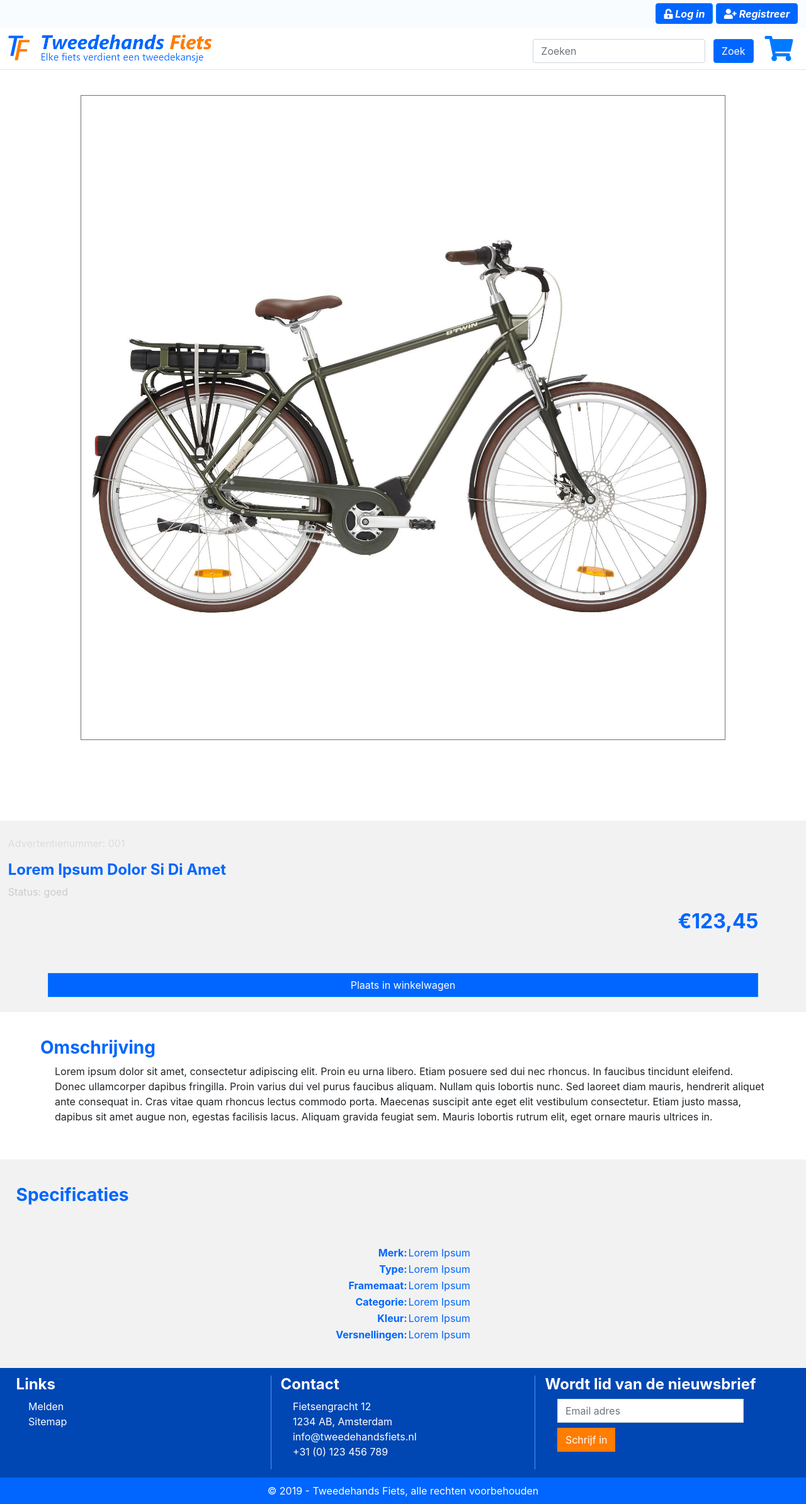
After one commit to GCWouterG/Tweedehands-Fiets, a PHP site: page /bike.php in a window 1280 px wide. The commit adds this page. Shown: the whole page at 63% size. Run offline with PHP 8.4, Linux system fonts and the light colour scheme; data that the repository does not hold is empty; some libraries are stand-ins or nearby versions.

Commit message:
Synchronisatie commit

```diff
--- a/Assets/header.php
+++ b/Assets/header.php
@@ -1,7 +1,7 @@
 <?php
 	session_start();
 	require("connect.php");
-	$mainLink = "http://{$_SERVER['HTTP_HOST']}/Tweedehands-Fiets";
+	$mainLink = "http://{$_SERVER['HTTP_HOST']}/Fietsensite/Tweedehands-Fiets";
 
 	$getCategorysQuery = "SELECT * FROM categorieen";
     $getCategorys = $conn->query($getCategorysQuery);
--- a/Assets/style.css
+++ b/Assets/style.css
@@ -186,6 +186,80 @@ body{margin: 0; padding: 0;}
 	color: #969696;
 	font-size: 20px;
 	margin: 0px;
+}
+
+/*Detail page*/
+#bikeMain {
+	height: 60vh;
+	margin: 5vh 0;
+}
+#bikeMain img {
+	max-width: 80%;
+	float: left;
+	margin-left: 10%;
+	border: 1px solid #707070;
+}
+#bikeMainInfoWrapper {
+	background-color: #f2f2f2;
+	float: right;
+	padding: 3vh 1vw;
+	width: 100%;
+	margin-top: 10%;
+}
+#bikeID {
+	color: #DDDDDD;
+	font-size: 1em;
+}
+#bikeMainInfoWrapper h2 {
+	color: #0066FF;
+	font-weight: bold;
+	font-size: 1.5em;
+}
+#bikeState {
+	color: #CCCCCC;
+}
+#bikeMainInfoWrapper h1 {
+	color: #0066FF;
+	font-weight: bold;
+	font-size: 2em;
+	float: right;
+	margin: 0 5% 5% 0;
+}
+#bikeMainInfoWrapper a {
+	width: 90%;
+	margin-left: 5%;
+	border-radius: 0;
+}
+#bikeDesc {
+	padding: 5vh 5vw;
+	clear: both;
+}
+#bikeDesc h1 {
+	color: #0066FF;
+	font-size: 1.75em;
+	font-weight: bold;
+}
+#bikeDesc p {
+	margin-left: 2%;
+}
+#bikeSpec {
+	background-color: #f2f2f2;
+	color: #0066FF;
+	padding: 5vh 2vw;
+}
+#bikeSpec h1 {
+	font-size: 1.75em;
+	font-weight: bold;
+}
+#bikeSpec table {
+	margin: 5% auto 0;
+}
+#bikeSpec td:first-child {
+	text-align: right;
+	margin: 0;
+}
+#bikeSpec td {
+	margin-left: 1%;
 }
 
 /*Footer*/
--- /dev/null
+++ b/bike.php
@@ -0,0 +1,54 @@
+<?php
+	$pageTitle = "Fiets";
+	require('Assets/header.php');
+?>
+	<div id="main">
+		<div id="bikeMain">
+			<img src="Assets/images/dummybike.jpg" alt="fiets">
+			<div id="bikeMainInfoWrapper">
+				<p id="bikeID">Advertentienummer: 001</p>
+				<h2>Lorem Ipsum Dolor Si Di Amet</h2>
+				<p id="bikeState" class="ml-auto">Status: goed</p>
+				<h1>€123,45</h1>
+				<a href="" class="btn btn-primary">Plaats in winkelwagen</a>
+			</div>
+		</div>
+		<div id="bikeDesc">
+			<h1>Omschrijving</h1>
+			<p>
+			Lorem ipsum dolor sit amet, consectetur adipiscing elit. Proin eu urna libero. Etiam posuere sed dui nec rhoncus. In faucibus tincidunt eleifend. Donec ullamcorper dapibus fringilla. Proin varius dui vel purus faucibus aliquam. Nullam quis lobortis nunc. Sed laoreet diam mauris, hendrerit aliquet ante consequat in. Cras vitae quam rhoncus lectus commodo porta. Maecenas suscipit ante eget elit vestibulum consectetur. Etiam justo massa, dapibus sit amet augue non, egestas facilisis lacus. Aliquam gravida feugiat sem. Mauris lobortis rutrum elit, eget ornare mauris ultrices in.
+			</p>
+		</div>
+		<div id="bikeSpec">
+			<h1>Specificaties</h1>
+			<div id="bikeSpecWrapper">
+				<table>
+					<tr>
+						<td><b>Merk:</b></td>
+						<td>Lorem Ipsum</td>
+					</tr>
+					<tr>
+						<td><b>Type:</b></td>
+						<td>Lorem Ipsum</td>
+					</tr>
+					<tr>
+						<td><b>Framemaat:</b></td>
+						<td>Lorem Ipsum</td>
+					</tr>
+					<tr>
+						<td><b>Categorie:</b></td>
+						<td>Lorem Ipsum</td>
+					</tr>
+					<tr>
+						<td><b>Kleur:</b></td>
+						<td>Lorem Ipsum</td>
+					</tr>
+					<tr>
+						<td><b>Versnellingen:</b></td>
+						<td>Lorem Ipsum</td>
+					</tr>
+				</table>
+			</div>
+		</div>
+	</div>
+<?php require('Assets/footer.php'); ?>
```
Also changed, not shown: Assets/images/dummybike.jpg (renamed from Assets/images/Elektrische+fiets+E+bike+Elops+920+hoog+frame+stadsfiets+donkergroen.jpg).
